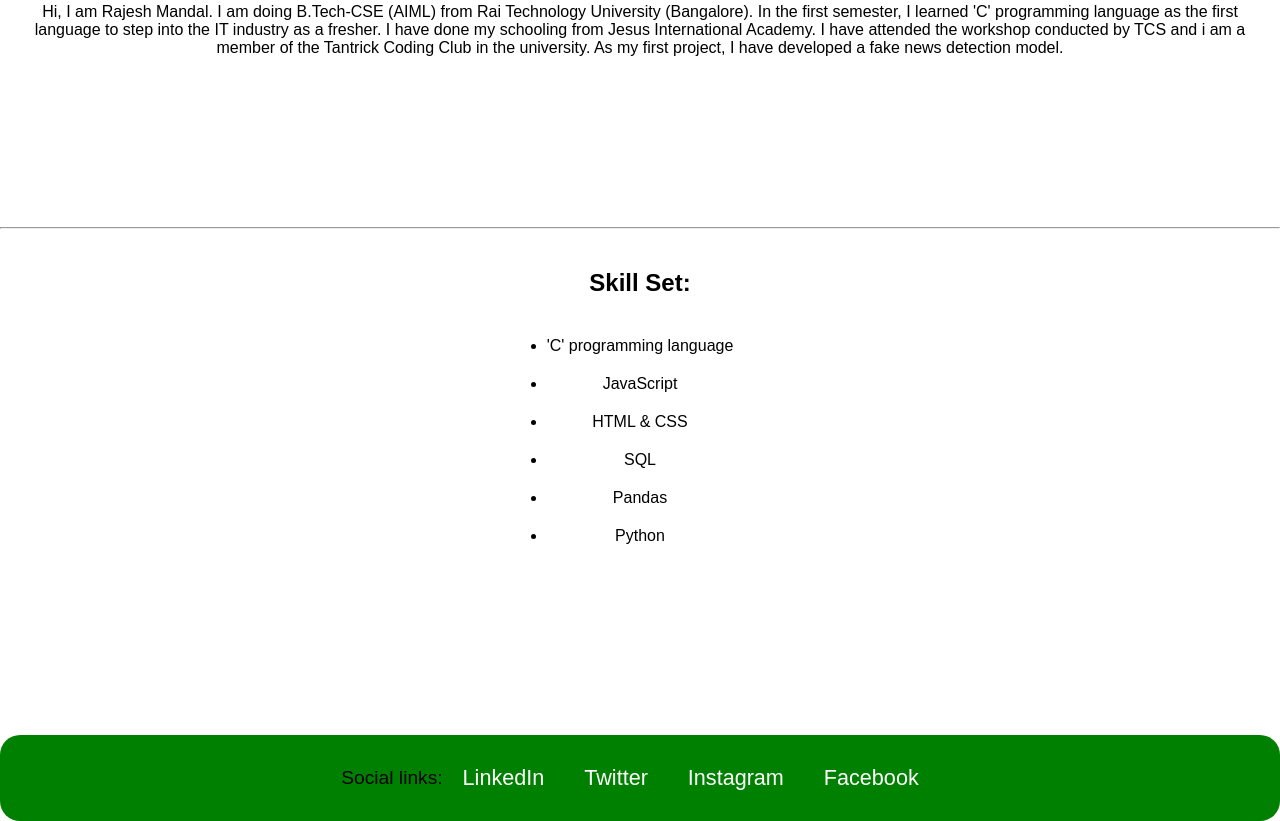
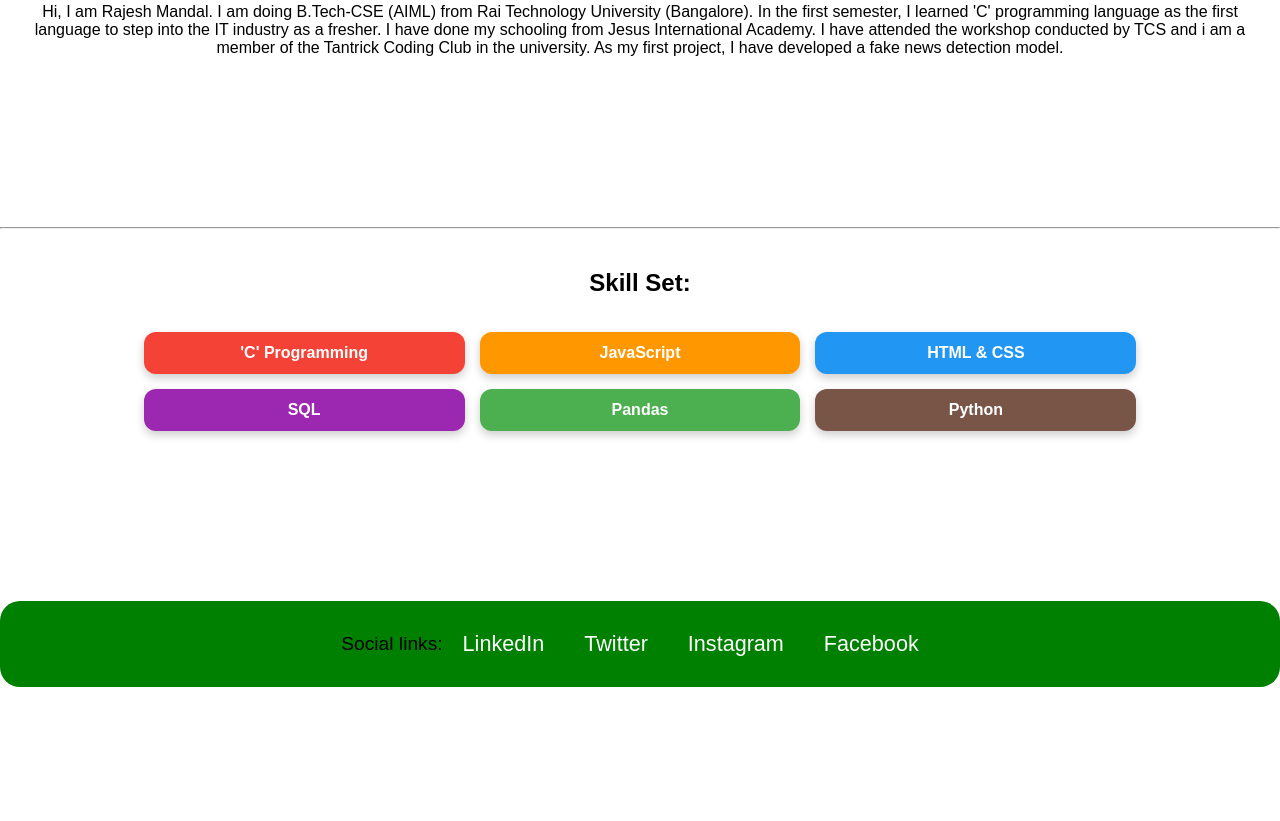
Before and after one commit to Mandal-Rajesh-Sulendra/profile, a plain HTML site: page index.html in a window 1280 px wide. Shown: the part 850-1671 px from the top of the page. After the commit the page ends 1537 px from the top, so only its background shows below. Drawn offline with Linux system fonts and the light colour scheme.

Commit message:
Update index.html

```diff
--- a/index.html
+++ b/index.html
@@ -33,14 +33,14 @@
         <hr>
         <section id="sec3">
             <h1>Skill Set:</h1>
-            <ul>
-                <li>'C' programming language</li>
-                <li>JavaScript</li>
-                <li>HTML & CSS</li>
-                <li>SQL</li>
-                <li>Pandas</li>
-                <li>Python</li>
-            </ul>
+            <div class="skills-container">
+                <div class="skill-box c">'C' Programming</div>
+                <div class="skill-box javascript">JavaScript</div>
+                <div class="skill-box htmlcss">HTML & CSS</div>
+                <div class="skill-box sql">SQL</div>
+                <div class="skill-box pandas">Pandas</div>
+                <div class="skill-box python">Python</div>
+            </div>
         </section>
     </main>
     <footer>
```
